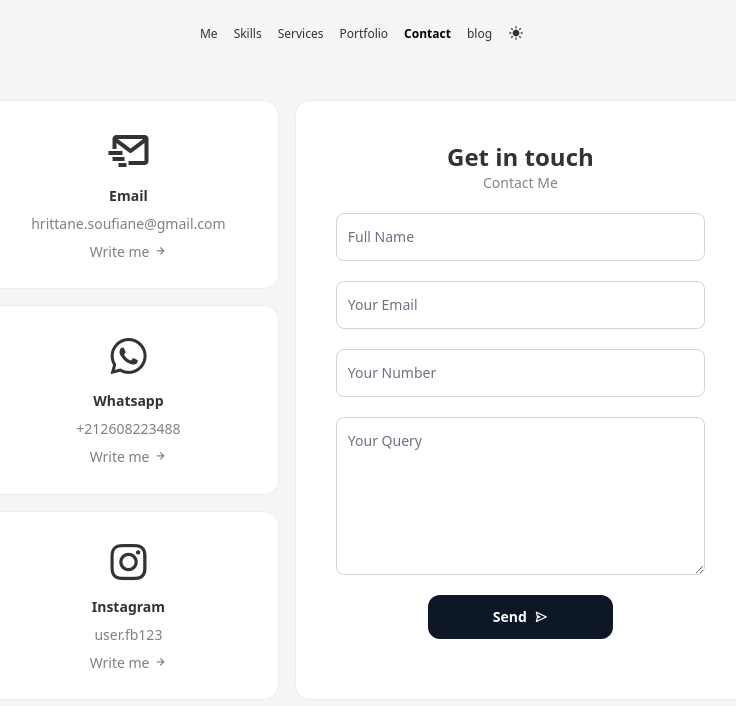
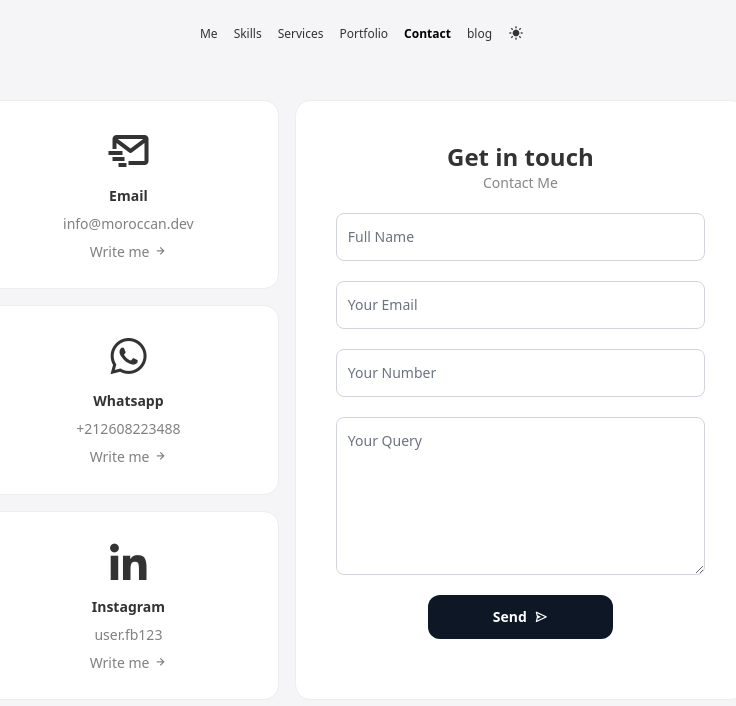
Before and after one commit to hrittane/PORTFOLIO, a Next.js app: page /contact in a window 1280 px wide. Shown: the top 706 px of the page, without its empty margins (278-1014 px from the left). Built offline with nearby package versions, Linux system fonts and the light colour scheme.

Commit message:
links update

```diff
--- a/src/app/contact/page.tsx
+++ b/src/app/contact/page.tsx
@@ -43,40 +43,40 @@ function Contact() {
 
                 <div className="flex-1 rounded-[15px] bg-white dark:bg-[#1C1D1F] p-3 md:p-5 text-center flex flex-col justify-center border border-[#EDEDED] dark:border-0" >
 
-                    <div>
+                    <a href='mailto:info@moroccan.dev' >
                         <i className='bx bx-mail-send text-[#333333] dark:text-[#EFEFEF] text-4xl md:text-5xl'></i>
                         <h1 className=" font-semibold  text-[#333333] dark:text-[#EFEFEF] text-sm  mt-2">Email</h1>
                         <div className='hidden md:block' >
-                            <p className="text-[#808080] text-sm mt-2" >hrittane.soufiane@gmail.com</p>
+                            <p className="text-[#808080] text-sm mt-2" >info@moroccan.dev</p>
                             <p className="text-[#808080] text-sm mt-2" >Write me&nbsp;<i className='bx bx-right-arrow-alt' ></i></p>
                         </div>
-                    </div>
+                    </a>
 
                 </div>
 
                 <div className="flex-1 rounded-[15px] bg-white dark:bg-[#1C1D1F] p-3 md:p-5 text-center flex flex-col justify-center border border-[#EDEDED] dark:border-0" >
 
-                    <div>
+                    <a href="https://wa.me/+212608223488/?text=hello!">
                         <i className='bx bxl-whatsapp text-[#333333] dark:text-[#EFEFEF] text-4xl md:text-5xl'></i>
                         <h1 className=" font-semibold  text-[#333333] dark:text-[#EFEFEF] text-sm  mt-2">Whatsapp</h1>
                         <div className='hidden md:block' >
                             <p className="text-[#808080] text-sm mt-2" >+212608223488</p>
                             <p className="text-[#808080] text-sm mt-2" >Write me&nbsp;<i className='bx bx-right-arrow-alt' ></i></p>
                         </div>
-                    </div>
+                    </a>
 
                 </div>
 
                 <div className="flex-1 rounded-[15px] bg-white dark:bg-[#1C1D1F] p-3 md:p-5 text-center flex flex-col justify-center border border-[#EDEDED] dark:border-0" >
 
-                    <div>
-                        <i className='bx bxl-instagram text-[#333333] dark:text-[#EFEFEF] text-4xl md:text-5xl'></i>
+                    <a href="https://www.linkedin.com/in/soufiane-hrittane-7352a5136/" target="blank">
+                        <i className='bx bxl-linkedin text-[#333333] dark:text-[#EFEFEF] text-4xl md:text-5xl'></i>
                         <h1 className=" font-semibold  text-[#333333] dark:text-[#EFEFEF] text-sm  mt-2">Instagram</h1>
                         <div className='hidden md:block' >
                             <p className="text-[#808080] text-sm mt-2" >user.fb123</p>
                             <p className="text-[#808080] text-sm mt-2" >Write me&nbsp;<i className='bx bx-right-arrow-alt' ></i></p>
                         </div>
-                    </div>
+                    </a>
 
                 </div>
 
--- a/src/app/page.tsx
+++ b/src/app/page.tsx
@@ -35,7 +35,7 @@ export default function Home() {
             <div className="absolute bottom-0 md:top-1/2 md:-trangray-y-1/2 left-0 flex flex-col items-center">
 
               <a href="https://twitter.com/soufianehrittan" target="blank" ><FaXTwitter className="my-2 font-xs md:text-2xl " /></a>
-              <a href="https://wa.me/+212608223488/?text=urlencodedtext" target="blank" > <FaWhatsapp className="my-2 font-xs md:text-2xl " /> </a>
+              <a href="https://wa.me/+212608223488/?text=hello !" target="blank" > <FaWhatsapp className="my-2 font-xs md:text-2xl " /> </a>
               <a href="https://github.com/hrittane" target="blank" > <FaGithub className="my-2 font-xs md:text-2xl " /></a>
               <a href="https://www.linkedin.com/in/soufiane-hrittane-7352a5136/" target="blank" ><FaLinkedinIn className="my-2 font-xs md:text-2xl " /></a>
 
```
